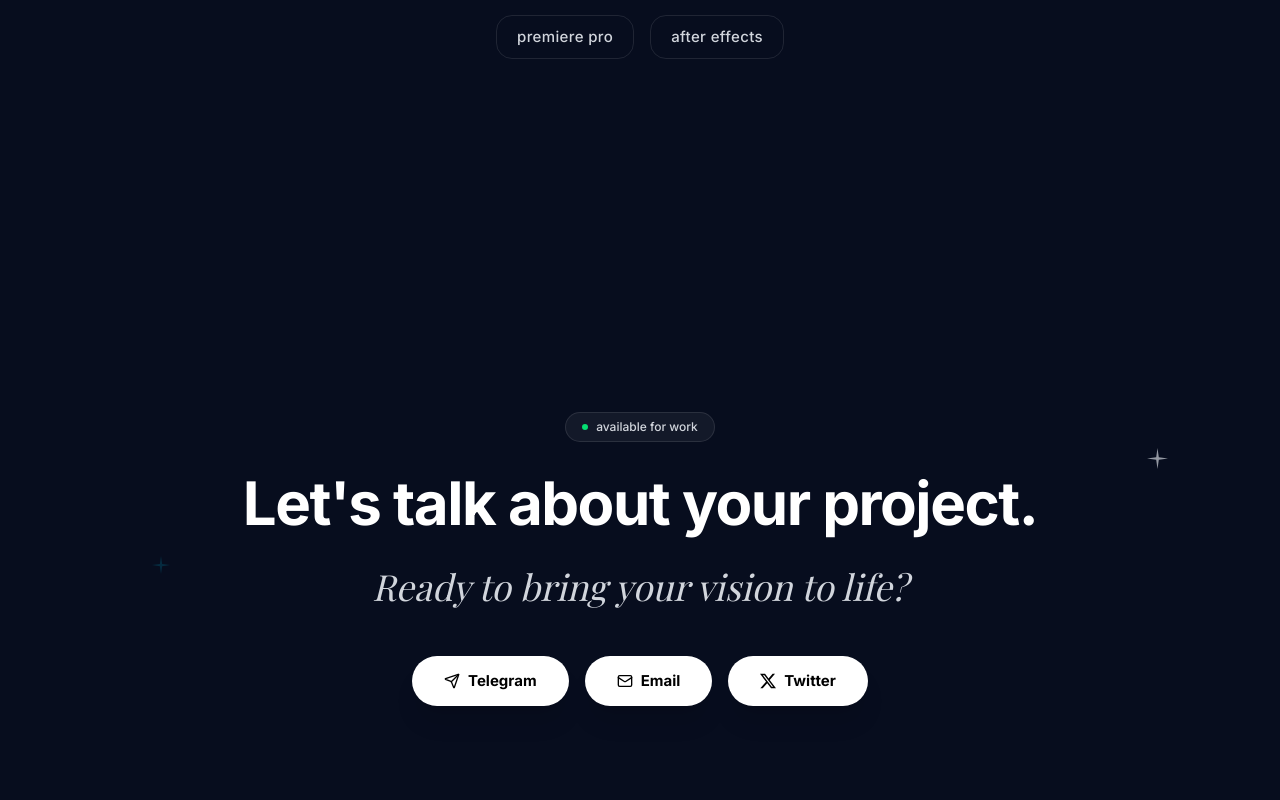
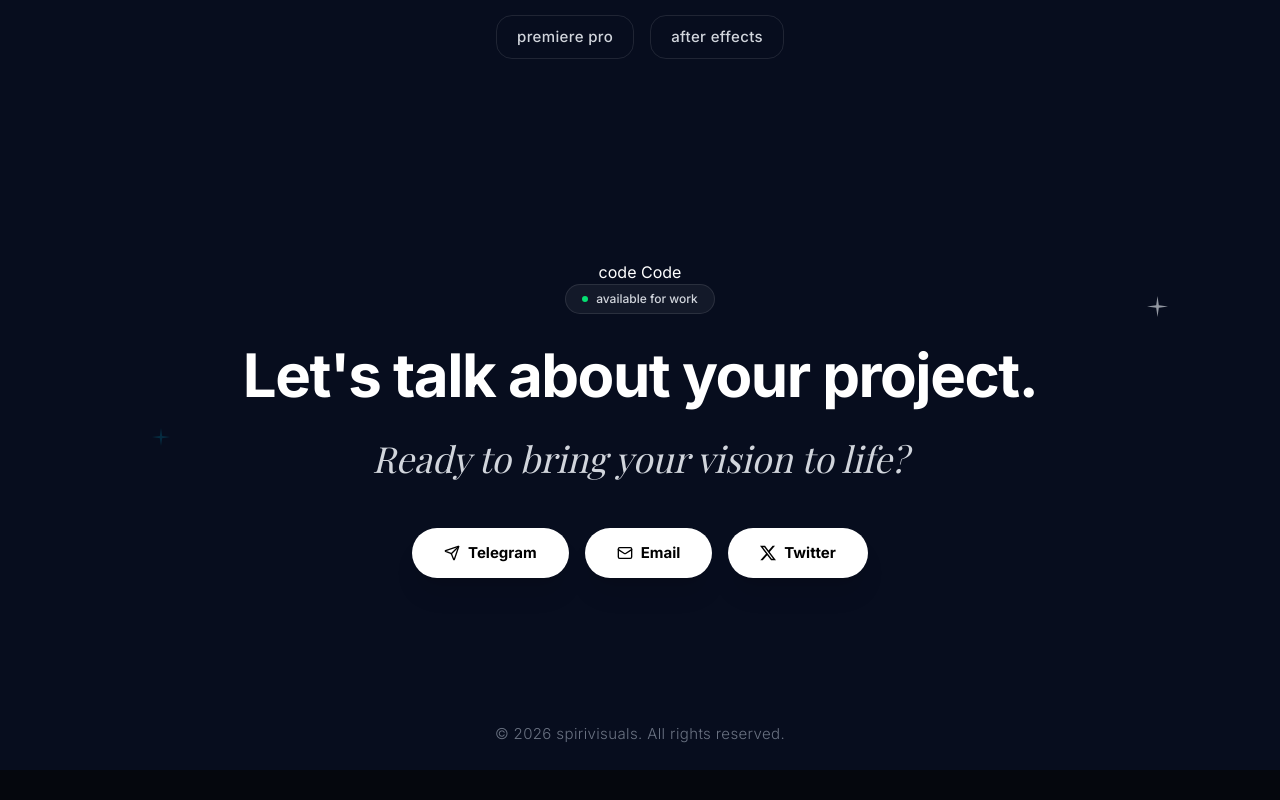
Before and after one commit to Spirivisuals/AI-website, a React (Vite) app: page / in a window 1280 px wide. Shown: the part 2320-3120 px from the top of the page. After the commit the page ends 3090 px from the top, so only its background shows below. Built offline with nearby package versions, Linux system fonts and the light colour scheme; a web font is replaced by a local one.

Commit message:
Update CTA.tsx

```diff
--- a/src/components/CTA.tsx
+++ b/src/components/CTA.tsx
@@ -1,19 +1,18 @@
 import React from 'react';
 import { Mail, Send } from 'lucide-react';
-
 const CTA = () => {
 return (
-    <section className="relative min-h-[100dvh] flex flex-col justify-center items-center px-4 pt-20 pb-10 overflow-hidden">
+<section className="py-24 min-h-[70vh] px-4 sm:px-6 relative flex flex-col justify-center items-center overflow-hidden">
 <div className="max-w-4xl mx-auto text-center z-10 w-full relative">
-
-        {/* Subtle decorative stars - Ваши настройки сохранены */}
+{/* Subtle decorative stars */}
 <div className="absolute top-9 right-1 md:-right-20 text-gray-300 opacity-70 animate-pulse delay-300 pointer-events-none">
 <svg width="21" height="21" viewBox="0 0 24 24" fill="currentColor"><path d="M12 0L13.5 10.5L24 12L13.5 13.5L12 24L10.5 13.5L0 12L10.5 10.5L12 0Z" /></svg>
 </div>
 <div className="absolute bottom-33 left-1 md:-left-10 text-cyan-500/30 opacity-60 animate-pulse delay-500 pointer-events-none">
 <svg width="18" height="18" viewBox="0 0 24 24" fill="currentColor"><path d="M12 0L13.5 10.5L24 12L13.5 13.5L12 24L10.5 13.5L0 12L10.5 10.5L12 0Z" /></svg>
 </div>
-
+code
+Code
 <div>
       <div className="flex justify-center mb-6">
          <div className="flex items-center gap-2 px-4 py-1.5 rounded-full border border-white/10 bg-white/5 text-xs font-medium text-gray-300">
@@ -25,14 +24,11 @@ const CTA = () => {
       <h2 className="text-[2.25rem] sm:text-4xl md:text-5xl lg:text-6xl font-sans font-bold tracking-tight mb-2 md:mb-4 text-white leading-tight">
         Let's talk about <span className="whitespace-nowrap">your project.</span>
       </h2>
-
-          {/* Подстрочник: отступ снизу аккуратный (mb-8 sm:mb-10) для связи с кнопками */}
-          <p className="text-xl sm:text-2xl md:text-4xl font-serif italic font-normal text-gray-300 mb-8 sm:mb-10 max-w-2xl mx-auto leading-relaxed">
+      <p className="text-xl sm:text-2xl md:text-4xl font-serif italic font-normal text-gray-300 mb-10 max-w-2xl mx-auto leading-relaxed">
         Ready to bring your vision to life?
       </p>
 
-          {/* Кнопки: убран огромный лишний отступ mt-8, теперь они привязаны к тексту */}
-          <div className="w-full mx-auto flex flex-wrap items-center justify-center gap-3 sm:gap-4">
+      <div className="w-full mx-auto flex flex-wrap items-center justify-center gap-3 sm:gap-4 mt-8">
         <a href="https://t.me/spiri_visuals" target="_blank" rel="noopener noreferrer" className="w-[calc(50%-6px)] sm:w-auto">
           <div
             className="w-full px-4 sm:px-8 py-3.5 rounded-full font-bold text-[14px] sm:text-[15px] bg-white text-black flex items-center justify-center gap-2 shadow-xl hover:scale-105 active:scale-95 transition-transform"
@@ -66,5 +62,4 @@ const CTA = () => {
 </section>
 );
 };
-
 export default CTA;
```
Lines whose indentation alone changed are shown as unchanged.
